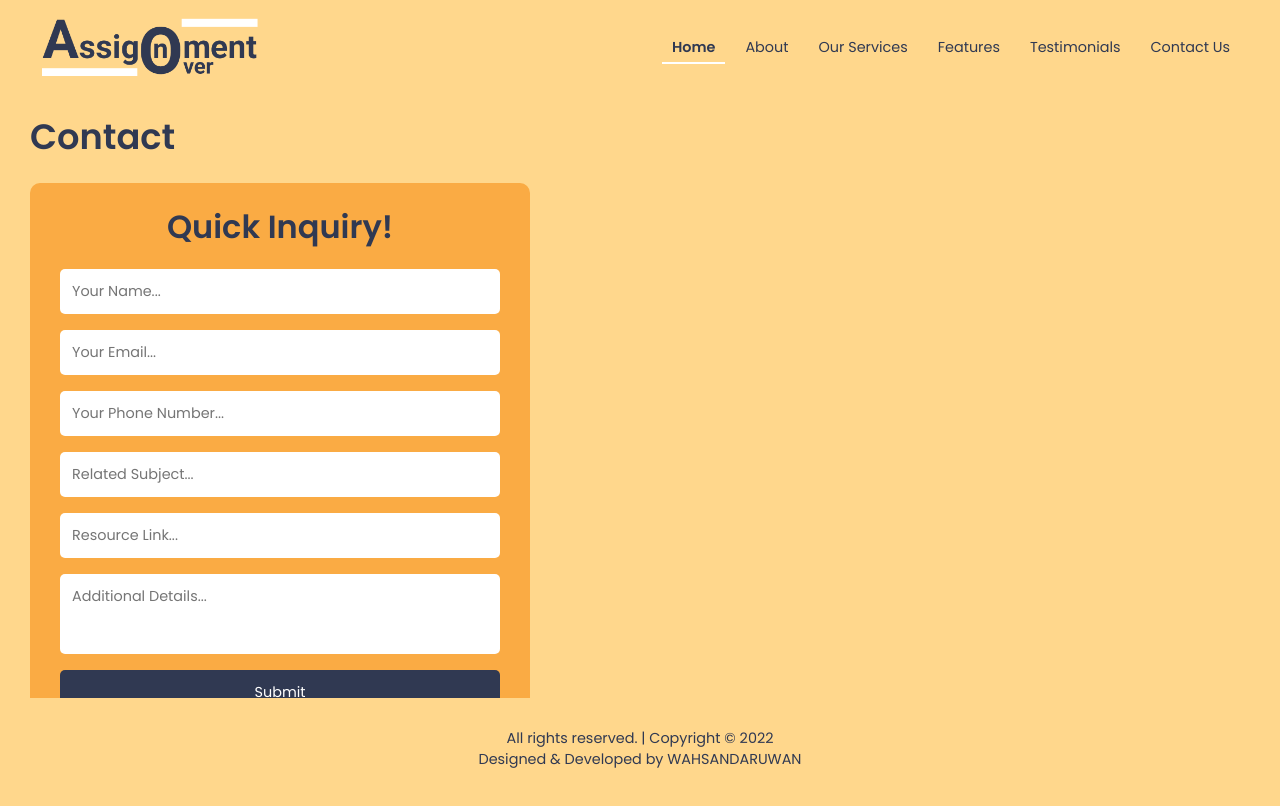
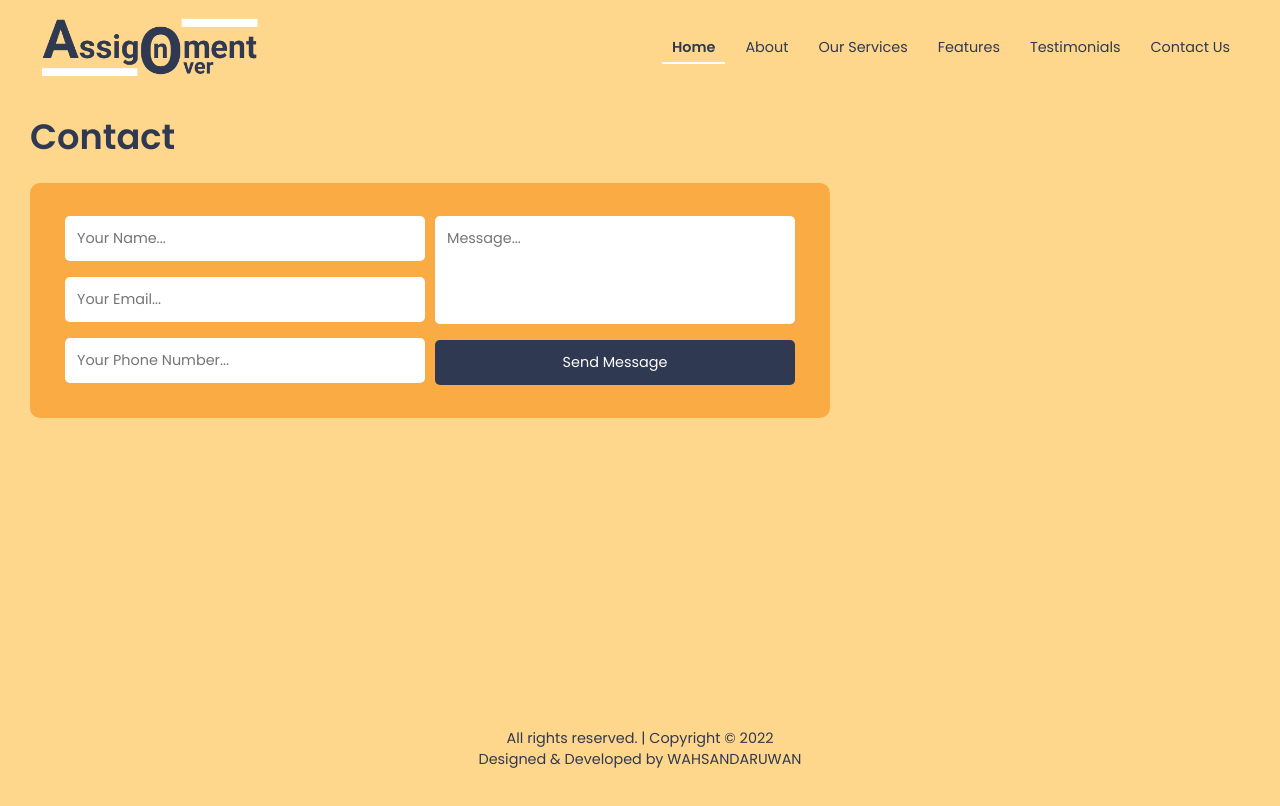
Before and after one commit to wahsandaruwan/assignmentover_frontend, a React (Create React App) app: page / in a window 1280 px wide. Shown: the top 806 px of the page. Built offline with nearby package versions, Linux system fonts and the light colour scheme; the HTML template or start-up script is replaced by a standard one.

Commit message:
Added contact form

```diff
--- a/src/Components/Pages/Contact.js
+++ b/src/Components/Pages/Contact.js
@@ -1,11 +1,11 @@
-import InquiryForm from '../Sections/InquiryForm'
+import ContactForm from '../Sections/ContactForm'
 
 const Contact = () => {
   return (
     <>
       <div className="page contact">
         <h1 className="heading">Contact</h1>
-        <InquiryForm />
+        <ContactForm />
       </div>
     </>
   )
--- /dev/null
+++ b/src/Components/Sections/ContactForm.js
@@ -0,0 +1,27 @@
+// Custom components & modules
+import InputBox from '../Elements/InputBox'
+import MainButton from '../Elements/MainButton'
+import TextArea from '../Elements/TextArea'
+
+// Custom styling
+import './Styles/ContactFormStyles.css'
+
+const ContactForm = () => {
+  return (
+    <>
+      <div className="form contact-form">
+        <div className="col">
+          <InputBox inputType="text" inputPlaceholder="Your Name..." />
+          <InputBox inputType="text" inputPlaceholder="Your Email..." />
+          <InputBox inputType="text" inputPlaceholder="Your Phone Number..." />
+        </div>
+        <div className="col">
+          <TextArea inputPlaceholder="Message..." />
+          <MainButton buttonText="Send Message" />
+        </div>
+      </div>
+    </>
+  )
+}
+
+export default ContactForm
--- /dev/null
+++ b/src/Components/Sections/Styles/ContactFormStyles.css
@@ -0,0 +1,43 @@
+/* -----Contact form----- */
+.contact-form {
+  width: 100%;
+  max-width: 800px;
+  padding: 20px 30px;
+  background-color: #faab44;
+  display: flex;
+  justify-content: center;
+  align-items: flex-start;
+  border-radius: 10px;
+  overflow: hidden;
+}
+
+.contact-form .col {
+  flex: 1;
+  margin: 5px;
+  display: flex;
+  justify-content: space-between;
+  align-items: center;
+  flex-direction: column;
+}
+
+/* Text inputs */
+.contact-form .col .inputbox-custom,
+.contact-form .col .textarea-custom {
+  width: 100%;
+  margin: 8px !important;
+}
+
+.contact-form .col .textarea-custom {
+  height: 108px !important;
+}
+
+/* Main button */
+.contact-form .col .main-button-custom {
+  width: 100%;
+  margin: 8px !important;
+  padding: 12px 20px !important;
+}
+
+.contact-form .col .main-button-custom:hover {
+  background-color: #778ca3 !important;
+}
--- a/src/Components/Sections/Styles/InquiryFormStyles.css
+++ b/src/Components/Sections/Styles/InquiryFormStyles.css
@@ -20,7 +20,7 @@
   margin: 8px !important;
 }
 
-/* Main Buttons */
+/* Main button */
 .inquiry-form .main-button-custom {
   width: 100%;
   margin: 8px !important;
--- a/src/index.css
+++ b/src/index.css
@@ -175,7 +175,3 @@ svg {
   flex-direction: column;
   padding: 110px 30px;
 }
-
-.contact .inquiry-form {
-  margin: 0 !important;
-}
```
